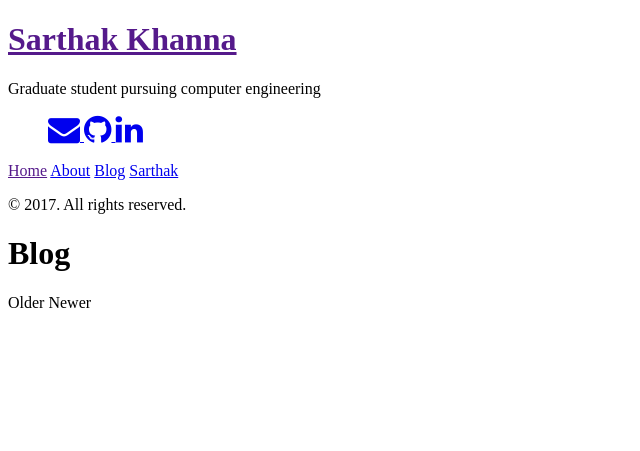
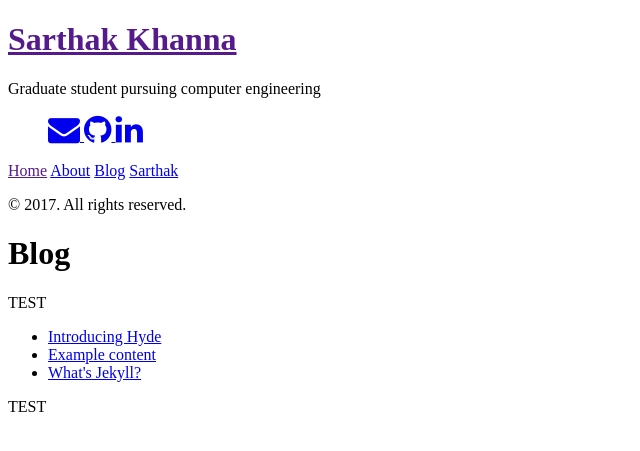
Before and after one commit to khannasarthak/khannasarthak.github.io, a Jekyll site: the page built from blog.html, in a window 1280 px wide. Shown: the top 451 px of the page, without its empty margins (0-640 px from the left). Built offline with Jekyll 4.4.1, drawn with Linux system fonts in a browser that asks for light colours; nearby versions of some CDN libraries.

Commit message:
testing post display
no clue why its not working

```diff
--- a/blog.html
+++ b/blog.html
@@ -3,7 +3,7 @@ layout: page
 title: Blog
 ---
 
-<div class="posts">
+<!-- <div class="posts">
   {% for post in paginator.posts %}
   <div class="post">
     <h1 class="post-title">
@@ -34,4 +34,13 @@ title: Blog
   {% else %}
     <span class="pagination-item newer">Newer</span>
   {% endif %}
-</div>
+</div> -->
+<p>TEST</p>
+<ul>
+  {% for post in site.posts %}
+    <li>
+      <a href="{{ post.url }}">{{ post.title }}</a>
+    </li>
+  {% endfor %}
+</ul>
+<p>TEST</p>
```
